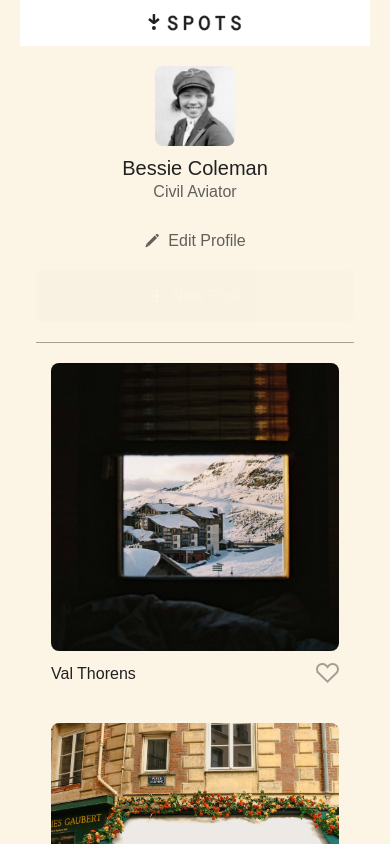
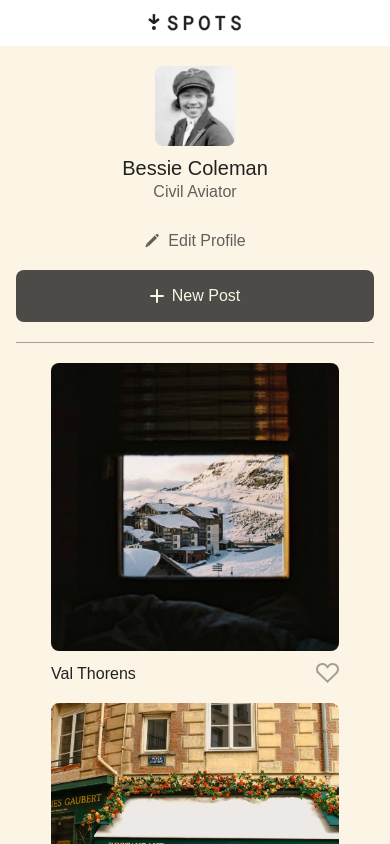
Before and after one commit to YungJaneOv/se_project_spots, a plain HTML site: page index.html in a window 390 px wide. In both pictures the pointer is over the button "New Post". Shown: the top 844 px of the page. Drawn offline with Linux system fonts and the light colour scheme; a web font is replaced by a local one.

Commit message:
New Update

```diff
--- a/blocks/page.css
+++ b/blocks/page.css
@@ -4,7 +4,6 @@
   font-family: Poppins, Arial, Helvetica, sans-serif;
   min-height: 100vh;
   margin: 0 auto;
-  padding: 0 20px;
 }
 
 .page__section {
--- a/blocks/posts.css
+++ b/blocks/posts.css
@@ -27,5 +27,6 @@
 
   .posts__grid {
     grid-template-columns: repeat(1, 288px);
+    row-gap: 20px;
   }
 }
--- a/blocks/profile.css
+++ b/blocks/profile.css
@@ -68,7 +68,7 @@
 }
 
 .profile__add-btn:hover {
-  opacity: 0.8%;
+  opacity: 0.8;
 }
 
 .profile__edit-btn {
@@ -88,7 +88,7 @@
 }
 
 .profile__edit-btn:hover {
-  opacity: 1%;
+  opacity: 1;
 }
 
 @media screen and (max-width: 627px) {
@@ -116,6 +116,7 @@
 
   .profile__column {
     margin: 0 auto;
+    text-align: center;
   }
 
   .profile__add-btn {
```
